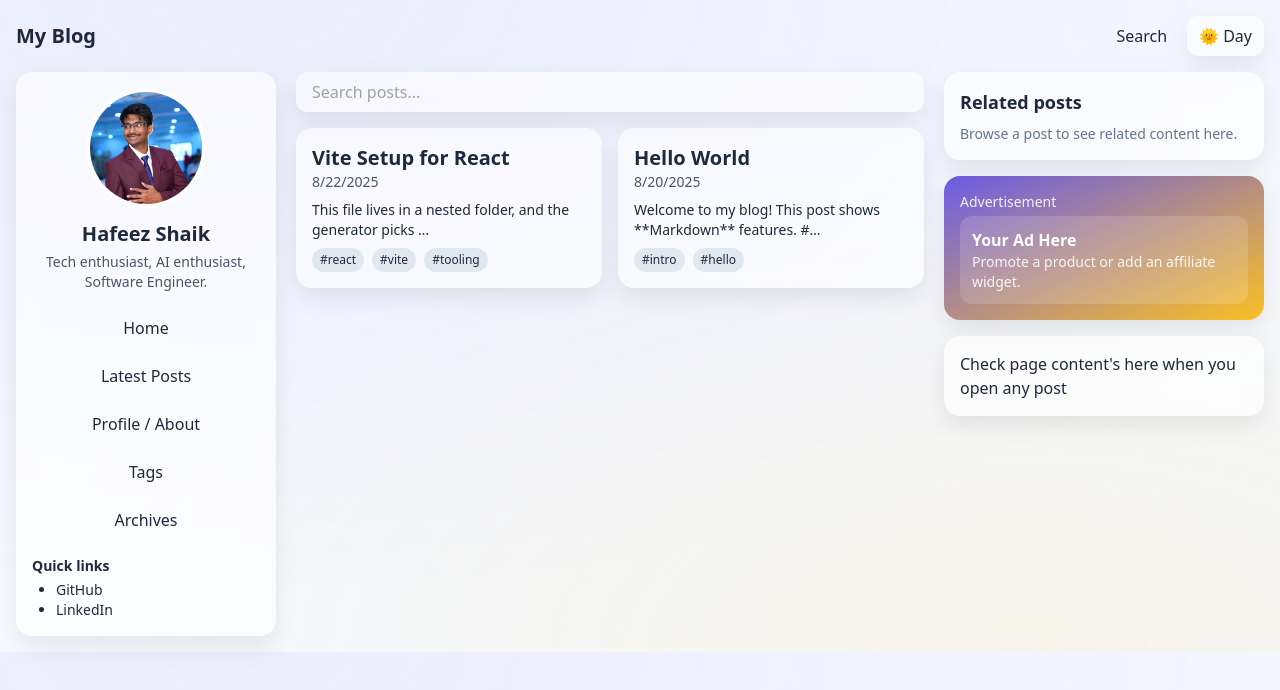
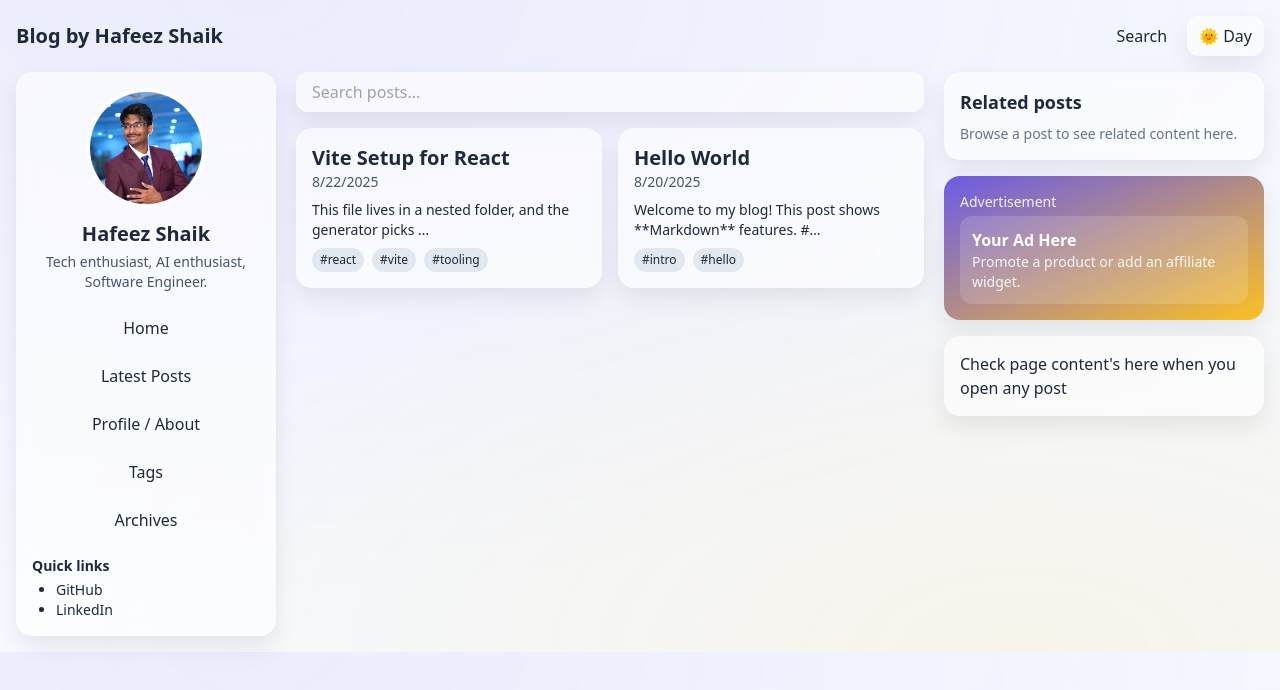
Before and after one commit to appuhafeez/appuhafeez.github.io, a React (Vite) app: page / in a window 1280 px wide. Shown: the top 690 px of the page. Built offline with nearby package versions, Linux system fonts and the light colour scheme.

Commit message:
Hafeez | added blog tags

```diff
--- a/index.html
+++ b/index.html
@@ -6,7 +6,8 @@
   <link rel="icon" type="image/svg+xml" href="/favicon.svg" />
   <meta name="viewport" content="width=device-width, initial-scale=1.0" />
   <meta name="google-adsense-account" content="ca-pub-9460694981409276">
-  <title>My Markdown Blog</title>
+  <meta http-equiv="Cache-Control" content="no-cache, no-store, must-revalidate">
+  <title>Hafeez Shaik</title>
   <script>
     // Respect saved theme early to avoid flashing
     (function () {
--- a/src/App.tsx
+++ b/src/App.tsx
@@ -92,7 +92,7 @@ function TopBar({ toggleLeft }: { toggleLeft: () => void }) {
         <button className="lg:hidden px-3 py-2 rounded-xl bg-white/60 dark:bg-slate-800/60" onClick={toggleLeft}>
           ☰
         </button>
-        <Link to="/" className="font-extrabold text-xl">My Blog</Link>
+        <Link to="/" className="font-extrabold text-xl">Blog by Hafeez Shaik</Link>
       </div>
       <div className="flex items-center gap-2">
         <Link to="/" className="px-3 py-2 rounded-xl hover:bg-slate-100 dark:hover:bg-slate-700">Search</Link>
```
